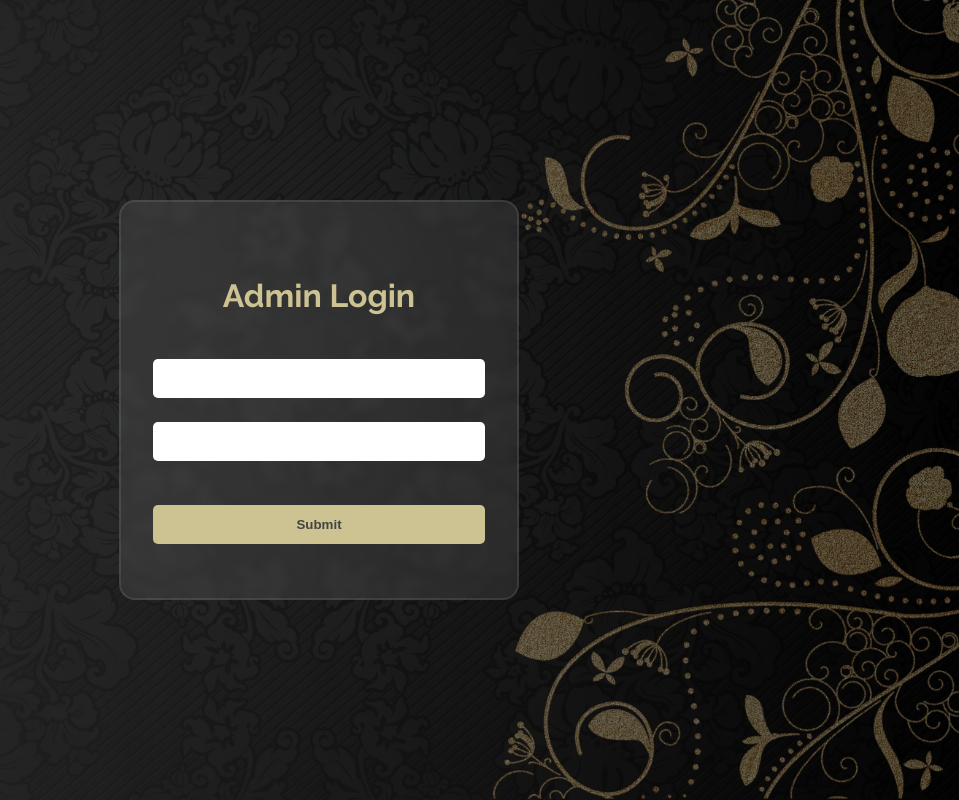
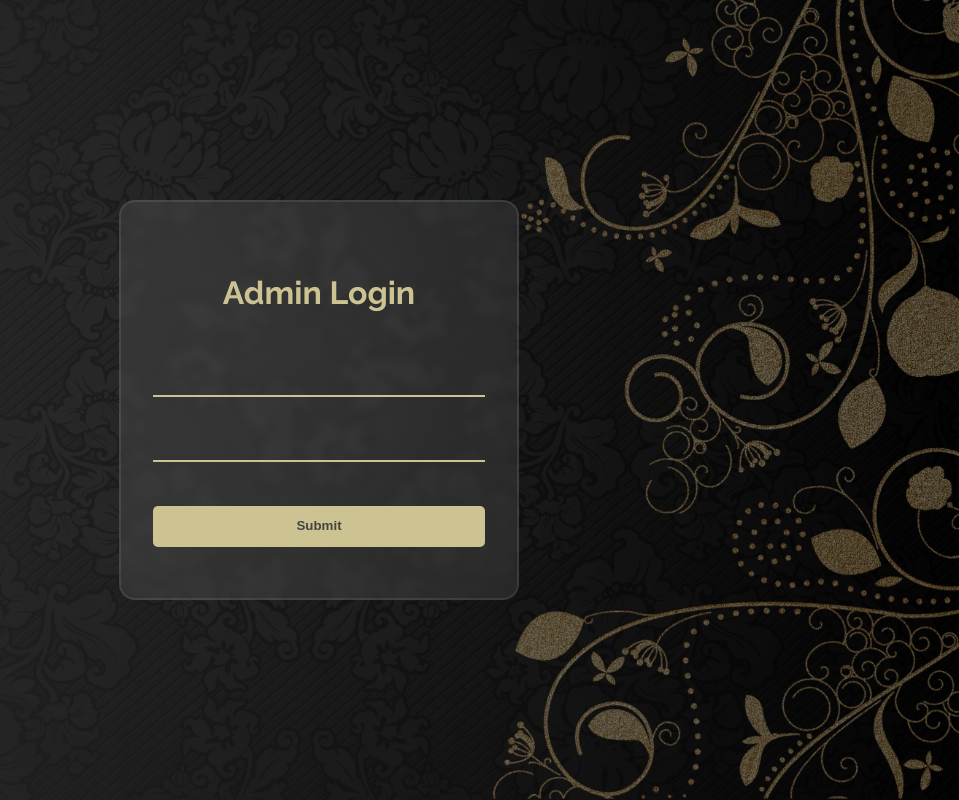
Before and after one commit to hrk-berserker27/Raj-mayank-blogs, a Next.js app: page /admin in a window 1280 px wide. Shown: the whole page, without its empty margins (321-1280 px from the left). Built offline with nearby package versions, Linux system fonts and the light colour scheme.

Commit message:
Fixed some issues with form and changed the design of the form

```diff
--- a/pages/admin.tsx
+++ b/pages/admin.tsx
@@ -2,16 +2,16 @@ import { FormEvent } from "react";
 import styles from "../styles/LoginPage.module.css";
 function login() {
 
-  const handleSubmit = (e: FormEvent<HTMLInputElement>)=> {
+  const handleSubmit = (e: FormEvent<HTMLFormElement>)=> {
     e.preventDefault();
     console.log("hello");
   }
   return(
   <div className={styles.formContainer}>
-    <form className={styles.form}>
+    <form className={styles.form} onSubmit={handleSubmit}>
       <h1>Admin Login</h1>
     <input type="text" /><input type="password" autoComplete="on"/>
-    <input type="submit" onSubmit={handleSubmit}></input>
+    <input type="submit"></input>
     </form>
     </div>);
 }
--- a/styles/LoginPage.module.css
+++ b/styles/LoginPage.module.css
@@ -29,11 +29,12 @@
 
 .form input {
     padding: 0.9em;
-    border-radius: 5px;
     width: 100%;
     border: none;
     outline: none;
     text-align: center;
+    background: transparent;
+    border-bottom: 2px solid var(--color-2);
 }
 
 .form input:focus {
@@ -45,6 +46,7 @@
     background-color: var(--color-2);
     color: var(--color-1);
     margin-top: 1.5em;
+    border-radius: 5px;
 }
 
 .form input[type="submit"]:hover {
```
